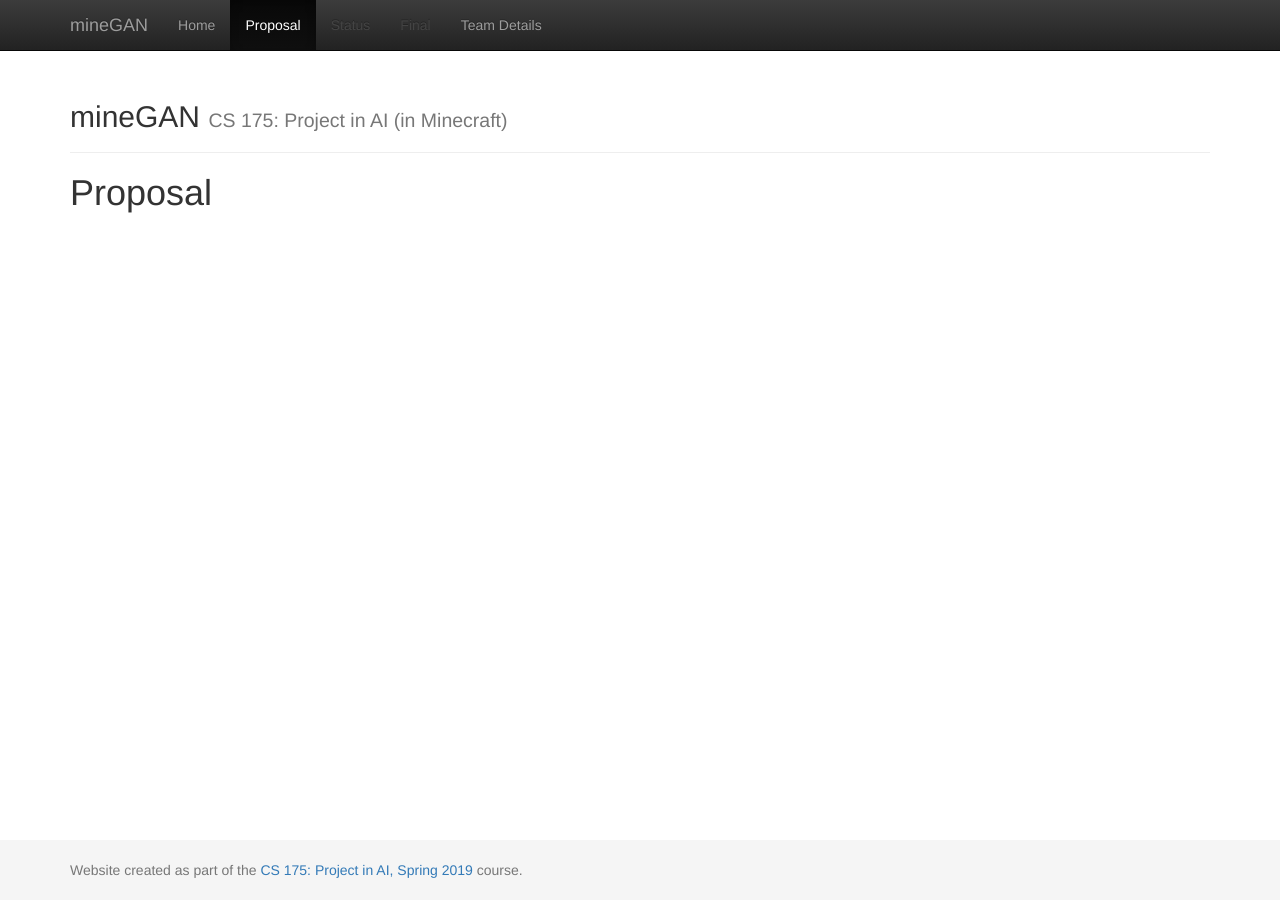
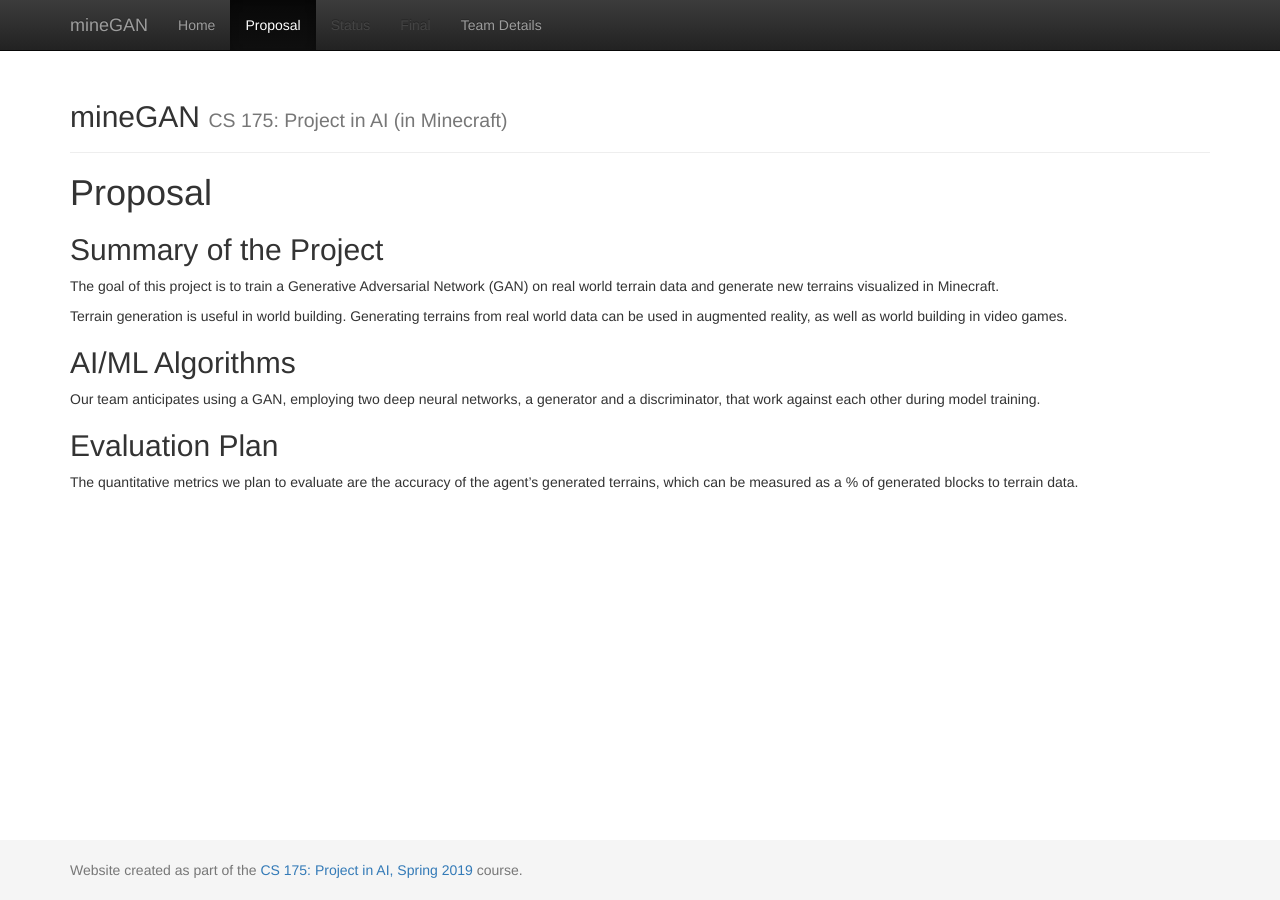
Before and after one commit to erikchomez/TheRealFarmerJohn, a Jekyll site: the page built from docs/proposal.md, in a window 1280 px wide. Built offline with Jekyll 4.4.1, drawn with Linux system fonts in a browser that asks for light colours.

Commit message:
Update proposal.md

```diff
--- a/docs/proposal.md
+++ b/docs/proposal.md
@@ -4,3 +4,14 @@ title: Proposal
 ---
 
 # {{ page.title }}
+
+## Summary of the Project
+The goal of this project is to train a Generative Adversarial Network (GAN) on real world terrain data and generate new terrains visualized in Minecraft.
+
+Terrain generation is useful in world building. Generating terrains from real world data can be used in augmented reality, as well as world building in video games.
+
+## AI/ML Algorithms
+Our team anticipates using a GAN, employing two deep neural networks, a generator and a discriminator, that work against each other during model training.
+
+## Evaluation Plan
+The quantitative metrics we plan to evaluate are the accuracy of the agent's generated terrains, which can be measured as a % of generated blocks to terrain data.
```
